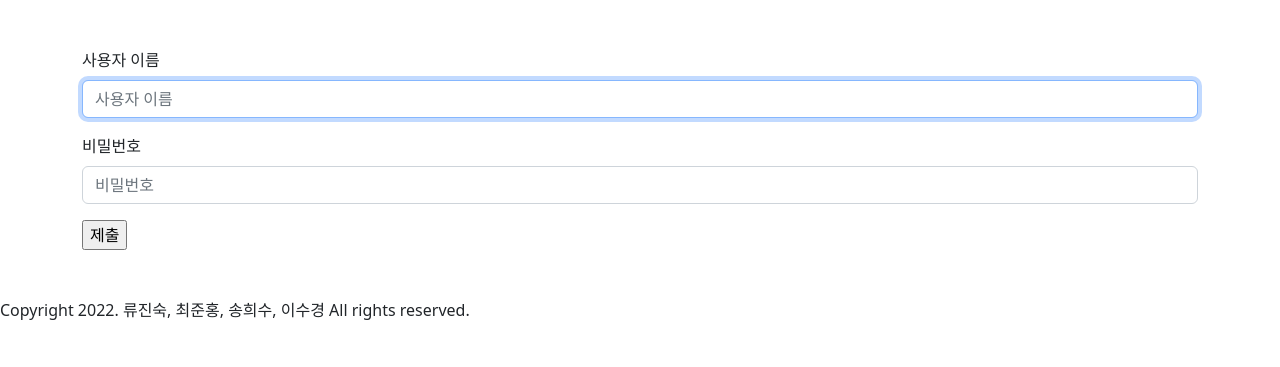
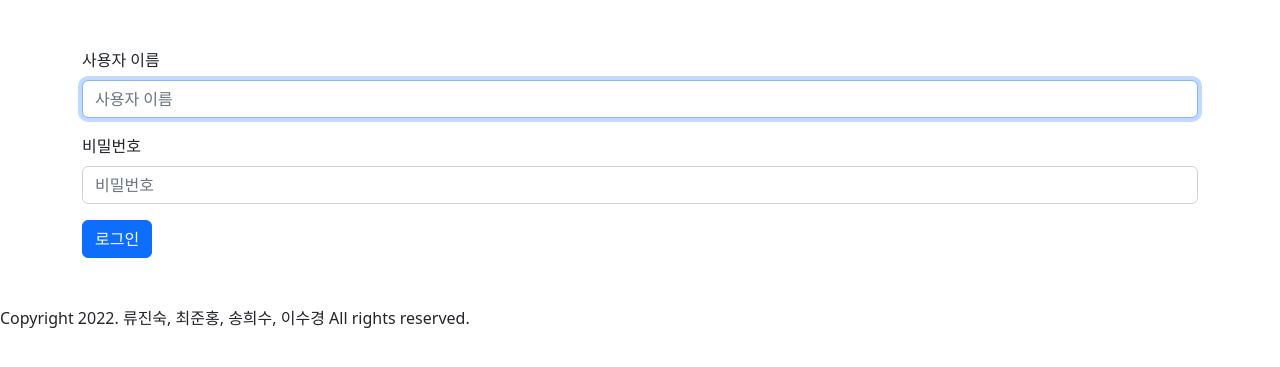
Before and after one commit to code-sum/jeommechoo, a Django app: page / in a window 1280 px wide. Shown: the top 367 px of the page. Run offline with Django 3.2, Linux system fonts and the light colour scheme; some libraries are stand-ins or nearby versions.

Commit message:
로그인/로그아웃 기능 구현

```diff
--- a/accounts/urls.py
+++ b/accounts/urls.py
@@ -7,4 +7,5 @@ urlpatterns = [
     path('signup/', views.signup, name='signup'),
     path('<int:pk>/', views.detail, name='detail'),
     path('login/', views.login, name='login'),
+    path('logout/', views.logout, name='logout'),
 ]
--- a/templates/main.html
+++ b/templates/main.html
@@ -3,13 +3,26 @@
 
 {% block content %}
 
-
-<form action="{% url 'accounts:login' %}" method="post">
-  {% csrf_token %}
-  {% bootstrap_form forms %}
-  <input type="submit" value="제출">
-</form>
-
-
+  <!-- 로그인 div -->
+  <div>
+    <!-- 로그인한 사용자에게 보이는 div -->
+    {% if user.is_authenticated %}
+      <div>
+        <p>{{ request.user.username }}님 안녕하세요</p>
+        <a href="{% url 'accounts:logout' %}" class="btn btn-danger">
+          로그아웃
+        </a>
+      </div>
+      <!-- 로그아웃된 사용자에게 보이는 div -->
+    {% else %}
+      <div>
+        <form action="{% url 'accounts:login' %}" method="post">
+          {% csrf_token %}
+          {% bootstrap_form forms %}
+          <input type="submit" class="btn btn-primary" value="로그인">
+        </form>
+      </div>
+    {% endif %}
+  </div>
 
 {% endblock content %}
```
Also changed, not shown: accounts/views.py (+7 -0 lines).
